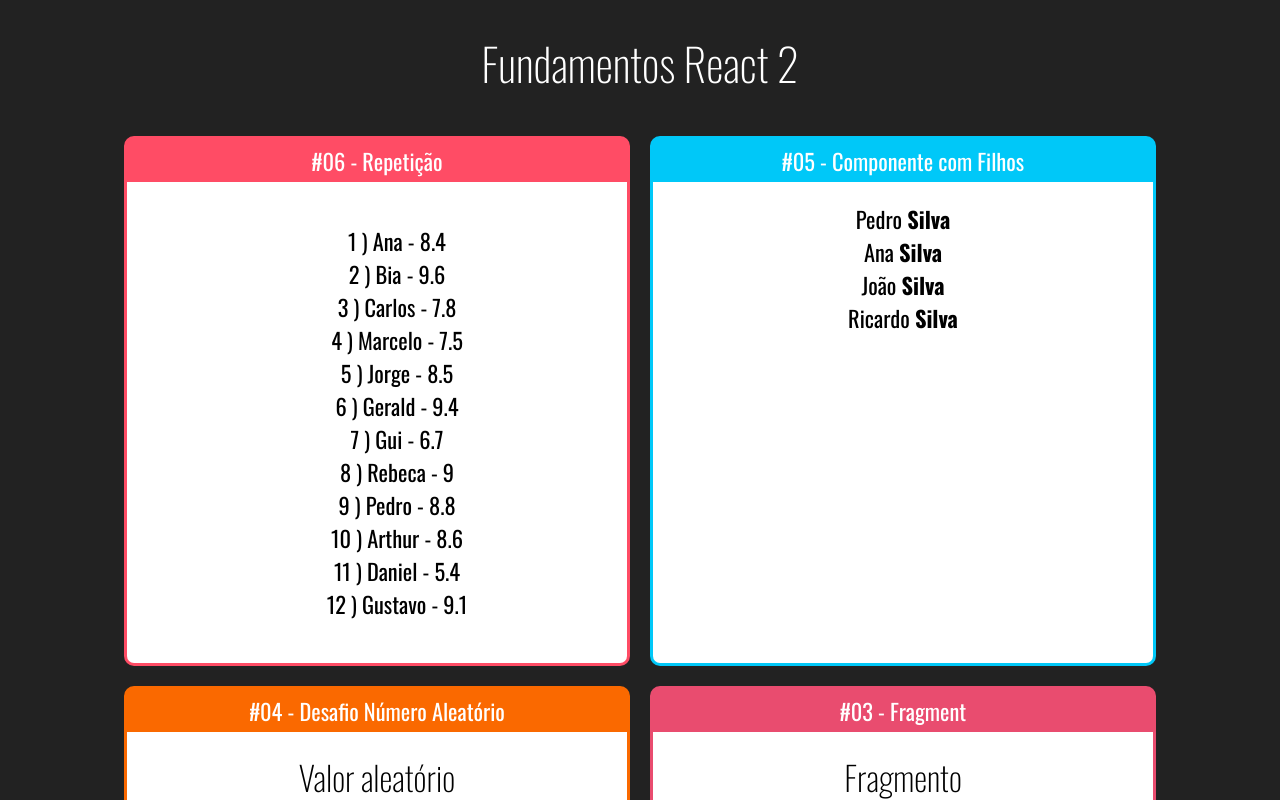
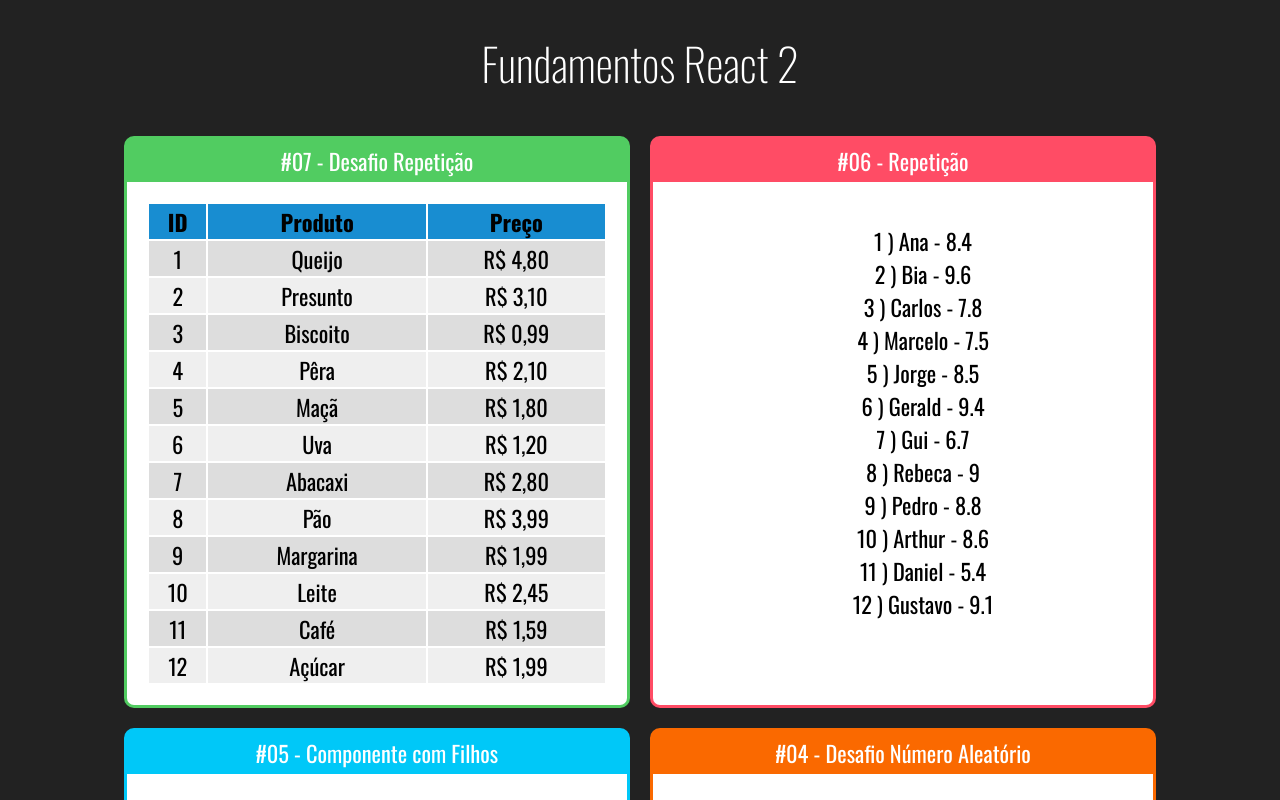
Before and after one commit to laianribas/Cod3r-curso-react, a React (Create React App) app: page / in a window 1280 px wide. Shown: the top 800 px of the page. Built offline with nearby package versions, Linux system fonts and the light colour scheme.

Commit message:
Desafio Tabela

```diff
--- a/src/App.jsx
+++ b/src/App.jsx
@@ -9,12 +9,16 @@
 import Familia from './components/Basicos/Familia'
 import FamiliaMembro from './components/Basicos/FamiliaMembro'
 import ListaAlunos from './components/repetição/ListaAlunos'
+import ListaProdutos from './components/repetição/ListaProdutos'
 
 export default () => {
   return (
     <div className="App">
       <h1>Fundamentos React 2</h1>
       <div className="Wrapper">
+        <Card titulo="#07 - Desafio Repetição" color="#51cc61">
+          <ListaProdutos />
+        </Card>
         <Card titulo="#06 - Repetição" color="#ff4c65">
           <ListaAlunos />
         </Card>
--- /dev/null
+++ b/src/Data/Produto.js
@@ -0,0 +1,14 @@
+export default [
+  { id: 1, product: 'Queijo', price: 'R$ 4,80' },
+  { id: 2, product: 'Presunto', price: 'R$ 3,10' },
+  { id: 3, product: 'Biscoito', price: 'R$ 0,99' },
+  { id: 4, product: 'Pêra', price: 'R$ 2,10' },
+  { id: 5, product: 'Maçã', price: 'R$ 1,80' },
+  { id: 6, product: 'Uva', price: 'R$ 1,20' },
+  { id: 7, product: 'Abacaxi', price: 'R$ 2,80' },
+  { id: 8, product: 'Pão', price: 'R$ 3,99' },
+  { id: 9, product: 'Margarina', price: 'R$ 1,99' },
+  { id: 10, product: 'Leite', price: 'R$ 2,45' },
+  { id: 11, product: 'Café', price: 'R$ 1,59' },
+  { id: 12, product: 'Açúcar', price: 'R$ 1,99' }
+]
--- /dev/null
+++ b/src/components/repetição/ListaProdutos.css
@@ -0,0 +1,15 @@
+.TabelaProdutos table {
+  width: 100%;
+}
+
+.TabelaProdutos th {
+  background-color: #188dd1;
+}
+
+.TabelaProdutos .Par {
+  background-color: #ddd;
+}
+
+.TabelaProdutos .Impar {
+  background-color: #eeee;
+}
--- /dev/null
+++ b/src/components/repetição/ListaProdutos.jsx
@@ -0,0 +1,27 @@
+import React from 'react'
+import ListaProdutos from '../../Data/Produto'
+import './ListaProdutos.css'
+
+export default props => {
+  return (
+    <div className="TabelaProdutos">
+      <table>
+        <tr>
+          <th>ID</th>
+          <th>Produto</th>
+          <th>Preço</th>
+        </tr>
+        {ListaProdutos.map((produto, i) => {
+          console.log(i)
+          return (
+            <tr className={i % 2 == 0 ? 'Par' : 'Impar'}>
+              <td>{produto.id}</td>
+              <td>{produto.product}</td>
+              <td>{produto.price}</td>
+            </tr>
+          )
+        })}
+      </table>
+    </div>
+  )
+}
```
